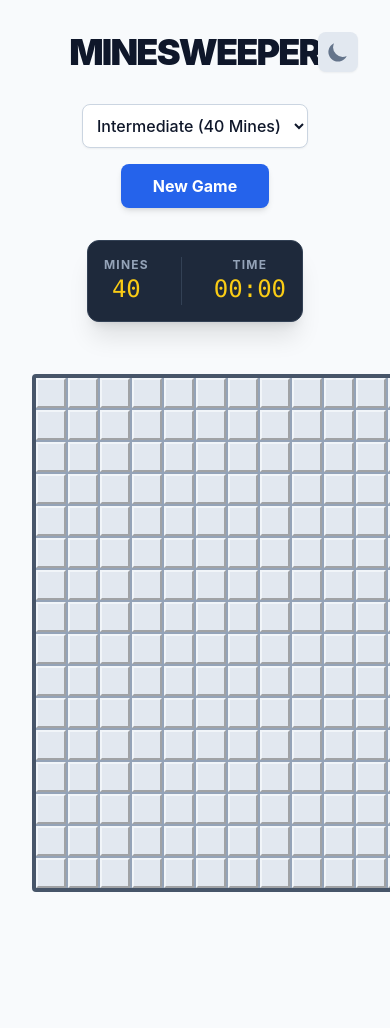
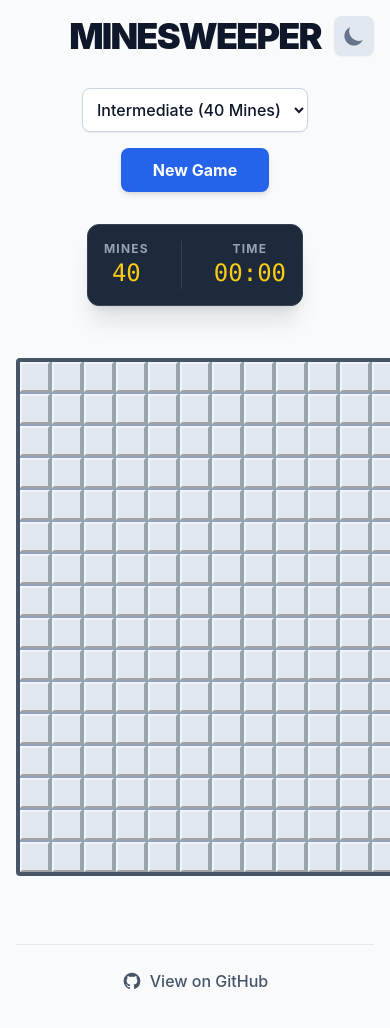
Before and after one commit to rbsxqre21/miner.airat.top, a plain HTML site: page index.html in a window 390 px wide. Shown: the top 1028 px of the page. Before the commit the page ends 944 px from the top, so only its background shows below. Drawn offline with nearby package versions, Linux system fonts and the light colour scheme.

Commit message:
Add footer and SEO text

```diff
--- a/index.html
+++ b/index.html
@@ -3,7 +3,25 @@
 <head>
     <meta charset="UTF-8">
     <meta name="viewport" content="width=device-width, initial-scale=1.0">
-    <title>Minesweeper Professional</title>
+
+    <!-- SEO Meta Tags -->
+    <title>Minesweeper Professional | Classic Logic Game</title>
+    <meta name="description" content="A professional, modern Minesweeper game with dark mode support, chords mechanics, and mobile-friendly design. Play Beginner, Intermediate, or Expert levels.">
+    <meta name="keywords" content="minesweeper, online game, logic game, puzzle, dark mode minesweeper, chords minesweeper, airattop">
+    <meta name="author" content="AiratTop">
+
+    <!-- Open Graph / Facebook -->
+    <meta property="og:type" content="website">
+    <meta property="og:url" content="https://miner.airat.top/">
+    <meta property="og:title" content="Minesweeper Professional">
+    <meta property="og:description" content="Classic Minesweeper with a modern UI and Dark Mode. Challenge your logic skills.">
+    <meta property="og:image" content="https://github.com/AiratTop/miner.airat.top/raw/main/screenshot.png">
+
+    <!-- Twitter -->
+    <meta property="twitter:card" content="summary_large_image">
+    <meta property="twitter:title" content="Minesweeper Professional">
+    <meta property="twitter:description" content="Classic Minesweeper with a modern UI and Dark Mode.">
+
     <script src="https://cdn.tailwindcss.com"></script>
     <script>
         tailwind.config = {
@@ -19,6 +37,9 @@
             font-family: 'Inter', system-ui, -apple-system, sans-serif;
             user-select: none;
             transition: background-color 0.3s ease;
+            min-height: 100vh;
+            display: flex;
+            flex-direction: column;
         }
 
         .grid-container {
@@ -57,7 +78,7 @@
         .cell.flagged::after { content: '🚩'; font-size: 14px; }
         .cell.mine::after { content: '💣'; }
 
-        /* Number colors (Adaptive) */
+        /* Number colors */
         .count-1 { color: #2563eb; }
         .dark .count-1 { color: #60a5fa; }
         .count-2 { color: #16a34a; }
@@ -81,21 +102,22 @@
             z-index: 100;
             backdrop-filter: blur(4px);
         }
+
+        footer a:hover {
+            text-decoration: underline;
+        }
     </style>
 </head>
-<body class="bg-slate-50 dark:bg-slate-900 text-slate-900 dark:text-slate-100 flex flex-col items-center p-8">
+<body class="bg-slate-50 dark:bg-slate-900 text-slate-900 dark:text-slate-100 p-4 md:p-8">
 
+    <main class="flex-grow flex flex-col items-center">
         <!-- Header Section -->
         <div class="w-full max-w-2xl relative mb-8">
-        <!-- Center Title -->
             <h1 class="text-4xl font-black tracking-tighter text-center">MINESWEEPER</h1>
 
-        <!-- Absolute Theme Toggle -->
             <div class="absolute right-0 top-1/2 -translate-y-1/2">
-            <button id="theme-toggle" class="p-2 rounded-lg bg-slate-200 dark:bg-slate-800 hover:ring-2 ring-blue-500 transition-all shadow-sm">
-                <!-- Sun Icon -->
+                <button id="theme-toggle" aria-label="Toggle dark mode" class="p-2 rounded-lg bg-slate-200 dark:bg-slate-800 hover:ring-2 ring-blue-500 transition-all shadow-sm">
                     <svg id="theme-toggle-light-icon" class="hidden w-6 h-6 text-yellow-400" fill="currentColor" viewBox="0 0 20 20"><path d="M10 2a1 1 0 011 1v1a1 1 0 11-2 0V3a1 1 0 011-1zm4 8a4 4 0 11-8 0 4 4 0 018 0zm-.464 4.95l.707.707a1 1 0 001.414-1.414l-.707-.707a1 1 0 00-1.414 1.414zm2.12-10.607a1 1 0 010 1.414l-.706.707a1 1 0 11-1.414-1.414l.707-.707a1 1 0 011.414 0zM17 11a1 1 0 100-2h-1a1 1 0 100 2h1zm-7 4a1 1 0 011 1v1a1 1 0 11-2 0v-1a1 1 0 011-1zM5.05 6.464A1 1 0 106.464 5.05l-.707-.707a1 1 0 00-1.414 1.414l.707.707zm1.414 8.486l-.707.707a1 1 0 01-1.414-1.414l.707-.707a1 1 0 011.414 1.414zM4 11a1 1 0 100-2H3a1 1 0 000 2h1z"></path></svg>
-                <!-- Moon Icon -->
                     <svg id="theme-toggle-dark-icon" class="hidden w-6 h-6 text-slate-500" fill="currentColor" viewBox="0 0 20 20"><path d="M17.293 13.293A8 8 0 016.707 2.707a8.001 8.001 0 1010.586 10.586z"></path></svg>
                 </button>
             </div>
@@ -127,6 +149,17 @@
 
         <!-- Board -->
         <div id="grid" class="grid-container"></div>
+    </main>
+
+    <!-- Footer -->
+    <footer class="mt-12 py-6 border-t border-slate-200 dark:border-slate-800 w-full text-center">
+        <a href="https://github.com/AiratTop/miner.airat.top" target="_blank" rel="noopener noreferrer" class="inline-flex items-center gap-2 text-slate-600 dark:text-slate-400 font-medium transition-colors hover:text-blue-600 dark:hover:text-blue-400">
+            <svg class="w-5 h-5" fill="currentColor" viewBox="0 0 24 24">
+                <path fill-rule="evenodd" d="M12 2C6.477 2 2 6.484 2 12.017c0 4.425 2.865 8.18 6.839 9.504.5.092.682-.217.682-.483 0-.237-.008-.868-.013-1.703-2.782.605-3.369-1.343-3.369-1.343-.454-1.158-1.11-1.466-1.11-1.466-.908-.62.069-.608.069-.608 1.003.07 1.531 1.032 1.531 1.032.892 1.53 2.341 1.088 2.91.832.092-.647.35-1.088.636-1.338-2.22-.253-4.555-1.113-4.555-4.951 0-1.093.39-1.988 1.029-2.688-.103-.253-.446-1.272.098-2.65 0 0 .84-.27 2.75 1.026A9.564 9.564 0 0112 6.844c.85.004 1.705.115 2.504.337 1.909-1.296 2.747-1.027 2.747-1.027.546 1.379.202 2.398.1 2.651.64.7 1.028 1.595 1.028 2.688 0 3.848-2.339 4.695-4.566 4.943.359.309.678.92.678 1.855 0 1.338-.012 2.419-.012 2.747 0 .268.18.58.688.482A10.019 10.019 0 0022 12.017C22 6.484 17.522 2 12 2z" clip-rule="evenodd" />
+            </svg>
+            <span>View on GitHub</span>
+        </a>
+    </footer>
 
     <!-- Modal -->
     <div id="game-modal" class="modal">
```
Lines whose indentation alone changed are shown as unchanged.
